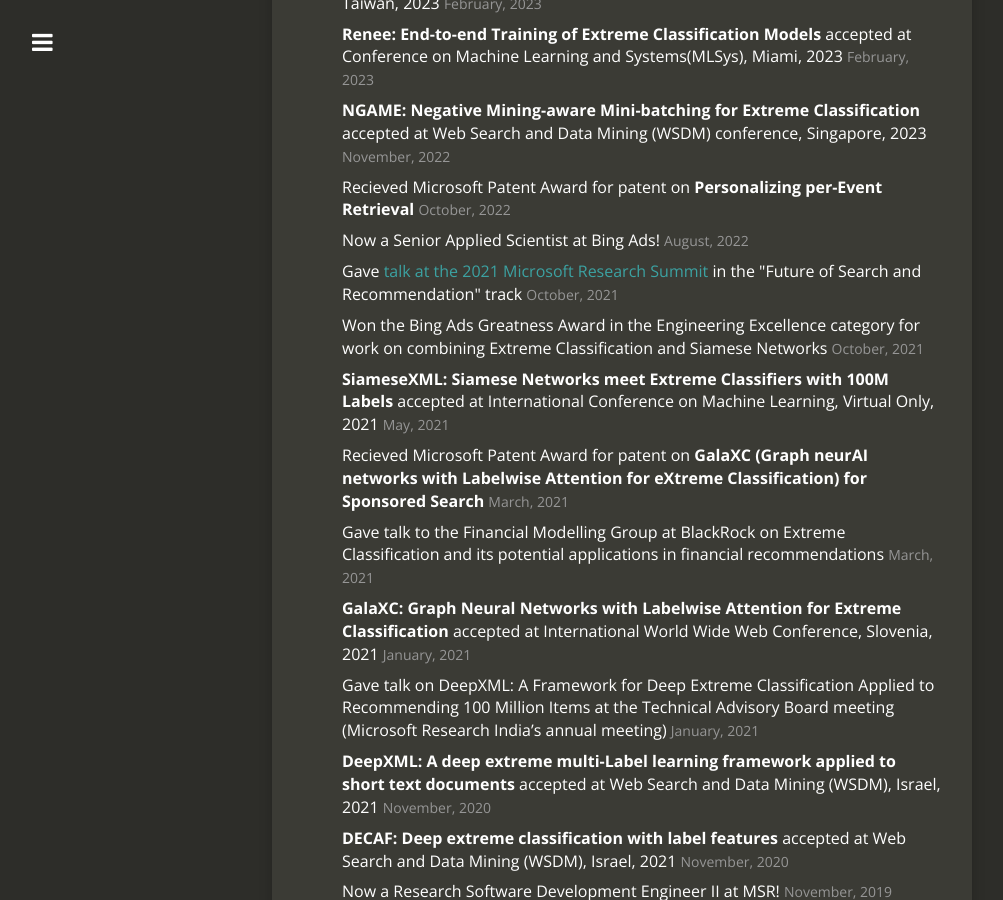
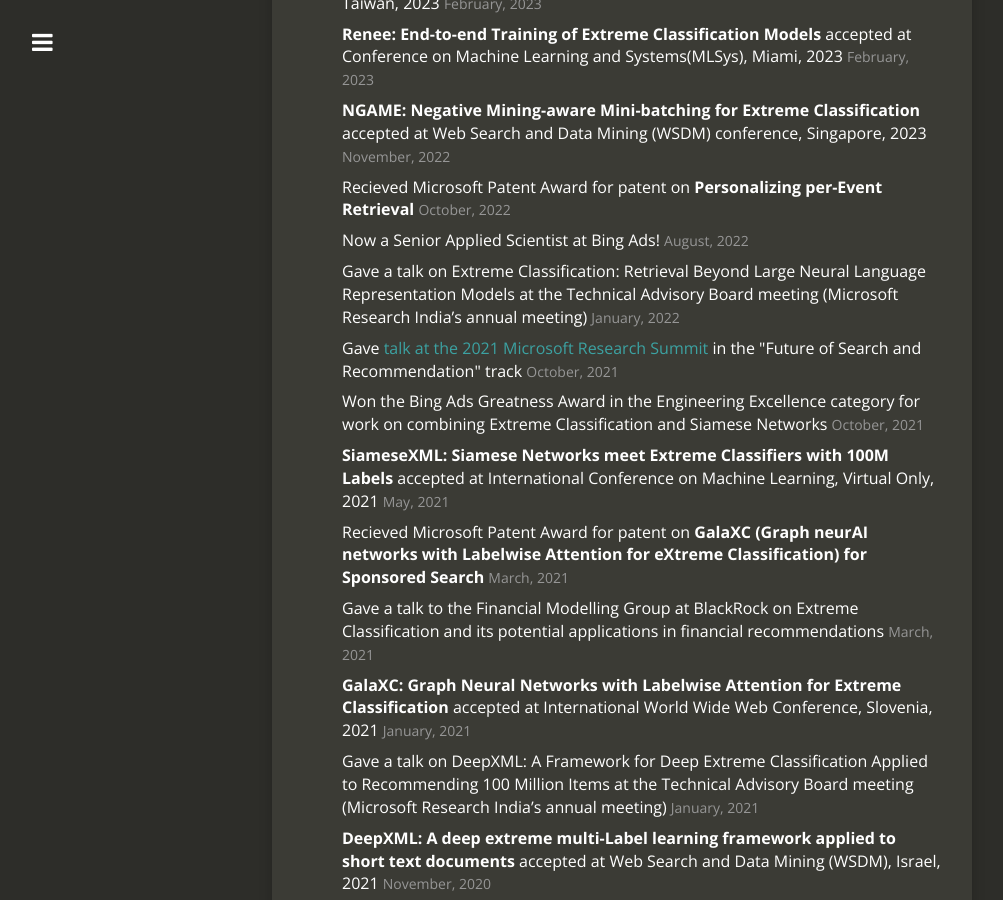
Before and after one commit to DeepakSaini119/DeepakSaini119.github.io, a Jekyll site: the page built from index.html, in a window 1280 px wide and 900 px high, scrolled down 1598 px. Shown: the whole window, without its empty margins (18-1021 px from the left). Built offline with Jekyll 4.4.1, drawn with Linux system fonts in a browser that asks for light colours; nearby versions of some CDN libraries.

Commit message:
Update index.html

```diff
--- a/index.html
+++ b/index.html
@@ -128,6 +128,12 @@
                     <br style="display: block;content: '';margin-top: 8px;">
 
                     <li>
+                        Gave a talk on Extreme Classification: Retrieval Beyond Large Neural Language Representation Models at the Technical Advisory Board meeting (Microsoft Research India’s annual meeting)
+                        <small style="font-size: 14px;margin-top: -10px;padding-top: 0px;color: #969696;"}>January, 2022</small>
+                    </li>
+                    <br style="display: block;content: '';margin-top: 8px;">
+
+                    <li>
                         Gave <a href="https://www.microsoft.com/en-us/research/video/opening-remarks-the-future-of-search-and-recommendation/">talk at the 2021 Microsoft Research Summit</a> in the "Future of Search and Recommendation" track
                         <small style="font-size: 14px;margin-top: -10px;padding-top: 0px;color: #969696;"}>October, 2021</small>
                     </li>
@@ -152,7 +158,7 @@
                     <br style="display: block;content: '';margin-top: 8px;">
 
                     <li>
-                        Gave talk to the Financial Modelling Group at BlackRock on Extreme Classification and its potential applications in financial recommendations
+                        Gave a talk to the Financial Modelling Group at BlackRock on Extreme Classification and its potential applications in financial recommendations
                         <small style="font-size: 14px;margin-top: -10px;padding-top: 0px;color: #969696;"}>March, 2021</small>
                     </li>
                     <br style="display: block;content: '';margin-top: 8px;">
@@ -164,7 +170,7 @@
                     <br style="display: block;content: '';margin-top: 8px;">
 
                     <li>
-                        Gave talk on DeepXML: A Framework for Deep Extreme Classification Applied to Recommending 100 Million Items at the Technical Advisory Board meeting (Microsoft Research India’s annual meeting)
+                        Gave a talk on DeepXML: A Framework for Deep Extreme Classification Applied to Recommending 100 Million Items at the Technical Advisory Board meeting (Microsoft Research India’s annual meeting)
                         <small style="font-size: 14px;margin-top: -10px;padding-top: 0px;color: #969696;"}>January, 2021</small>
                     </li>
                     <br style="display: block;content: '';margin-top: 8px;">
```
